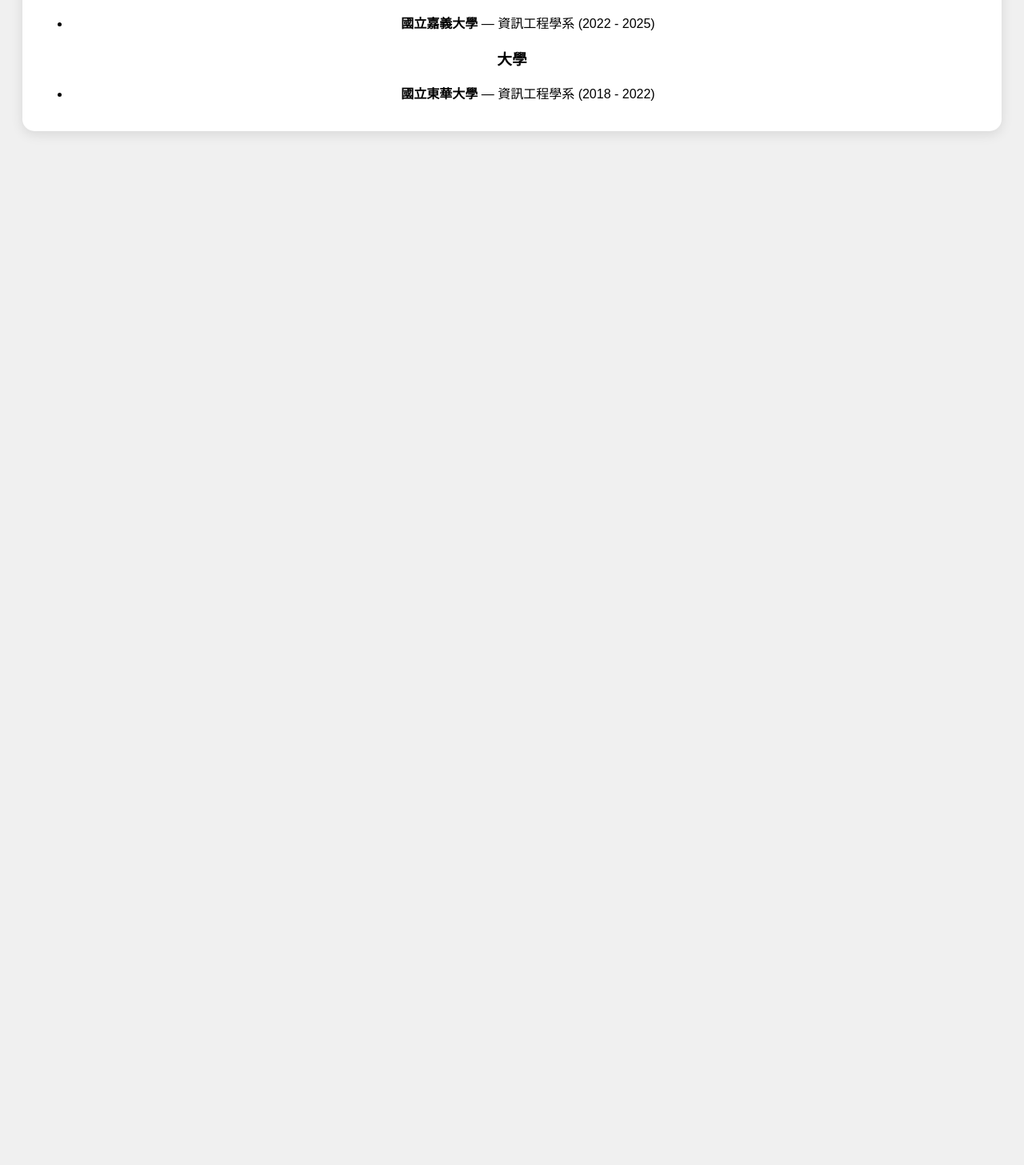
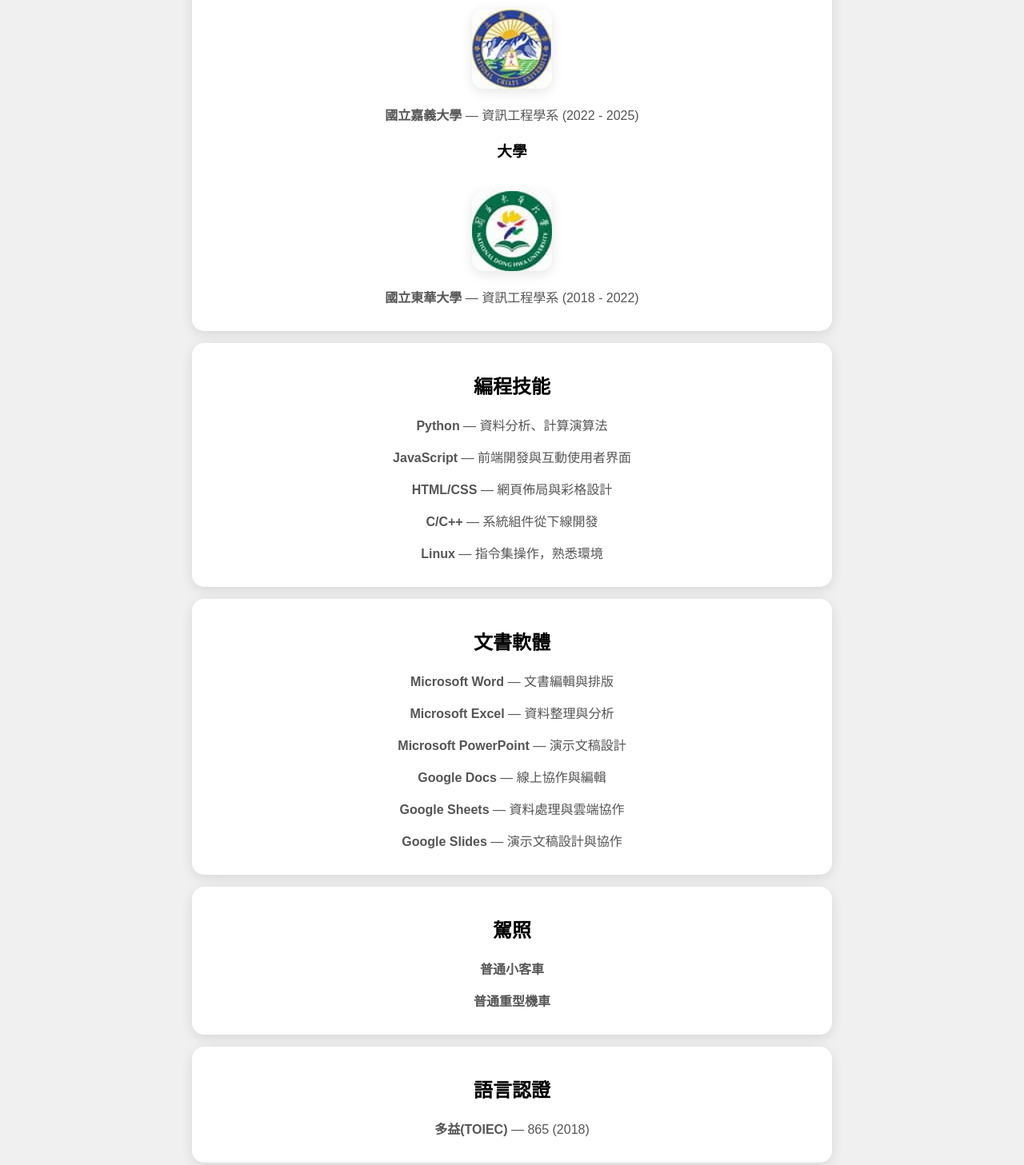
Before and after one commit to tsaitsaiji/tsaitsaiji.github.io, a plain HTML site: page index.html in a window 1280 px wide. Shown: the part 755-2212 px from the top of the page at 80% size. Before the commit the page ends 947 px from the top, so only its background shows below. Drawn offline with Linux system fonts and the light colour scheme.

Commit message:
Update index.html

```diff
--- a/index.html
+++ b/index.html
@@ -23,10 +23,14 @@
     }
 .section {
     background-color: #fff;
-      padding: 20px;
-      margin-top: 20px;
+    padding: 15px;
+    margin-top: 15px;
     border-radius: 15px;
     box-shadow: 0 4px 15px rgba(0,0,0,0.1);
+    text-align: center;
+    max-width: 800px;
+    margin-left: auto;
+    margin-right: auto;
   }
   </style>
 </head>
@@ -37,11 +41,10 @@
   <!-- 加入圖片 -->
   <img src="https://github.com/tsaitsaiji/tsaitsaiji.github.io/blob/main/20250326_131554.jpg?raw=true" alt="圖片描述" width="300" height="200">
 
-
   <!-- 自傳部分 -->
   <div class="section">
     <h2>自傳</h2>
-    <p>我是一名熱愛學習與創新的訊息工程畢業生，對解決問題與技術開發充滿熱情。在學期間，我學習了程式設計、資料結構與演算法，培養了團隊合作與深入深出的訊息流道技巧。</p>
+    <p>我是一名熱愛學習與創新的資訊工程畢業生，對解決問題與技術開發充滿熱情。在學期間，我學習了程式設計、資料結構與演算法，培養了團隊合作與深入深出的資訊流道技巧。</p>
   </div>
 
   <!-- 學歷部分 -->
@@ -49,14 +52,67 @@
     <h2>學歷</h2>
 
     <h3>碩士</h3>
-    <ul>
-      <li><strong>國立嘉義大學</strong> — 資訊工程學系 (2022 - 2025)</li>
-    </ul>
+    <img src="https://github.com/tsaitsaiji/tsaitsaiji.github.io/blob/main/%E5%98%89%E7%BE%A9%E5%A4%A7%E5%AD%B8.jpg?raw=true" alt="圖片描述" width="100" height="100">
+
+    <p><strong>國立嘉義大學</strong> — 資訊工程學系 (2022 - 2025)</p>
 
     <h3>大學</h3>
-    <ul>
-      <li><strong>國立東華大學</strong> — 資訊工程學系 (2018 - 2022)</li>
-    </ul>
+    <img src="https://github.com/tsaitsaiji/tsaitsaiji.github.io/blob/main/%E6%9D%B1%E8%8F%AF%E5%A4%A7%E5%AD%B8.jpg?raw=true" alt="圖片描述" width="100" height="100">
+
+    <p><strong>國立東華大學</strong> — 資訊工程學系 (2018 - 2022)</p>
+  </div>
+
+  <!-- 編程技能部分 -->
+  <div class="section">
+    <h2>編程技能</h2>
+    <p><strong>Python</strong> — 資料分析、計算演算法</p>
+    <p><strong>JavaScript</strong> — 前端開發與互動使用者界面</p>
+    <p><strong>HTML/CSS</strong> — 網頁佈局與彩格設計</p>
+    <p><strong>C/C++</strong> — 系統組件從下線開發</p>
+    <p><strong>Linux</strong> — 指令集操作，熟悉環境</p>
+  </div>
+
+  <!-- 文書技能部分 -->
+  <div class="section">
+    <h2>文書軟體</h2>
+    <p><strong>Microsoft Word</strong> — 文書編輯與排版</p>
+    <p><strong>Microsoft Excel</strong> — 資料整理與分析</p>
+    <p><strong>Microsoft PowerPoint</strong> — 演示文稿設計</p>
+    <p><strong>Google Docs</strong> — 線上協作與編輯</p>
+    <p><strong>Google Sheets</strong> — 資料處理與雲端協作</p>
+    <p><strong>Google Slides</strong> — 演示文稿設計與協作</p>
+  </div>
+
+  <!-- 駕照部分 -->
+  <div class="section">
+    <h2>駕照</h2>
+    <p><strong>普通小客車</strong></p>
+    <p><strong>普通重型機車</strong> </p>
+  </div>
+
+  <!-- 語言部分 -->
+  <div class="section">
+    <h2>語言認證</h2>
+    <p><strong>多益(TOIEC)</strong> — 865 (2018)</p>
+  </div>
+
+  <!-- 工作地點 -->
+  <div class="section">
+    <h2>期望工作地點</h2>
+    <strong>中國、台灣</strong>
+  </div>
+
+  <!-- 電子郵件部分 -->
+  <div class="section">
+    <h2>聯絡方式</h2>
+    <p><strong>電子郵件：</strong> <a href="mailto:ian8905041286@gmail.com">ian8905041286@gmail.com</a></p>
+  </div>
+
+  <!-- 電話部分 -->
+  <div class="section">
+    <h2>電話</h2>
+    <p><strong>手機：</strong> +886 937 786 051</p>
+    <p><strong>家用電話：</strong> 00 886 7 3638133</p>
   </div>
 
 </body>
```
Lines whose indentation alone changed are shown as unchanged.
